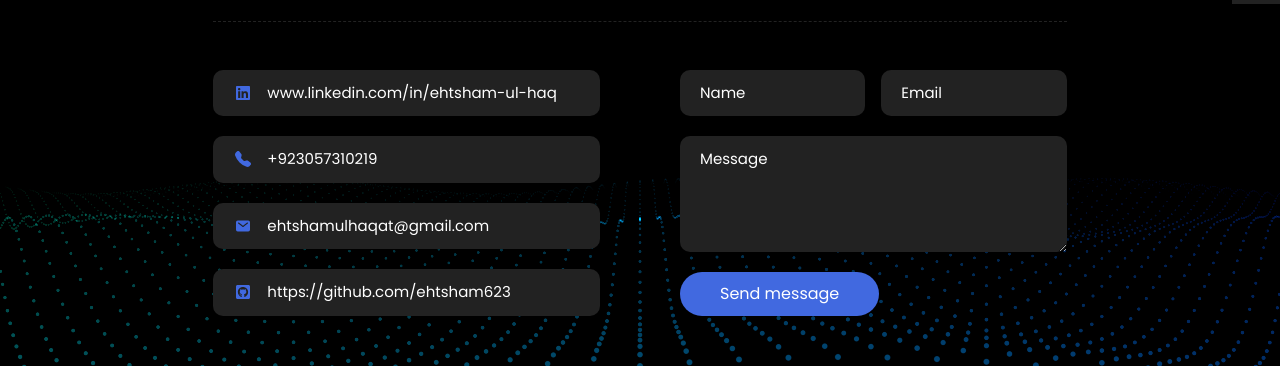
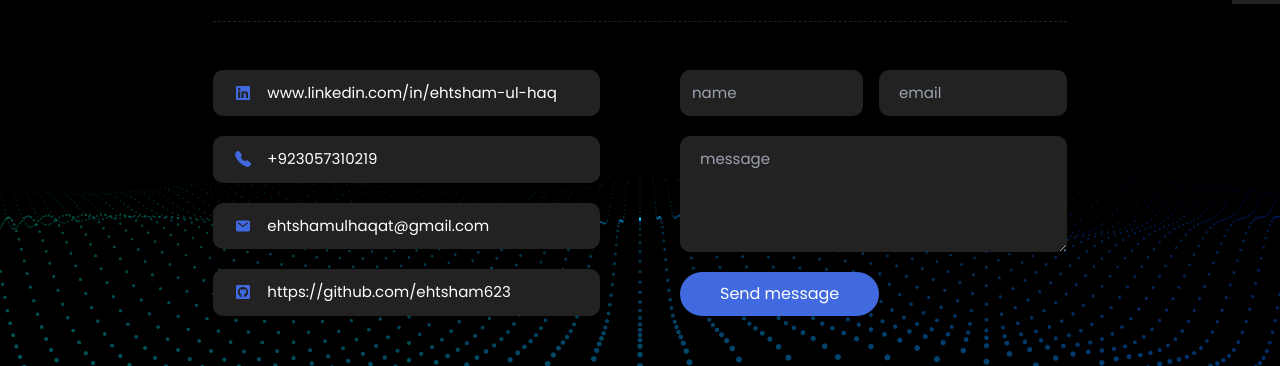
Before and after one commit to ehtsham623/portfolio, a Next.js app: page /contact in a window 1280 px wide. Shown: the part 284-650 px from the top of the page. Built offline with nearby package versions, Linux system fonts and the light colour scheme.

Commit message:
added email send funcationality

```diff
--- a/package.json
+++ b/package.json
@@ -9,6 +9,8 @@
     "@headlessui/react": "^1.7.13",
     "@heroicons/react": "^2.0.16",
     "@reduxjs/toolkit": "^1.9.3",
+    "@sendgrid/mail": "^7.7.0",
+    "axios": "^1.4.0",
     "framer-motion": "^10.12.16",
     "heroicons": "^2.0.16",
     "next": "^13.2.4",
--- /dev/null
+++ b/pages/api/sendEmail.ts
@@ -0,0 +1,45 @@
+import type { NextApiRequest, NextApiResponse } from "next";
+import sgMail from "@sendgrid/mail";
+
+sgMail.setApiKey(process.env.SENDGRID_API_KEY!);
+
+export default async (req: NextApiRequest, res: NextApiResponse) => {
+  if (req.method === "POST") {
+    const {
+      name,
+      email,
+      message,
+    }: { name: string; email: string; message: string } = req.body;
+    const msgToClient = {
+      to: "ehtshamulhaqat@gmail.com",
+      from: "ehtshamulhaqat@gmail.com",
+      subject: "ehthsam.live",
+      text: "Contact received",
+      html: `<strong>Contact received</strong>
+      <div>----------------</div>
+      <strong>${name}</strong>
+      <div>${email}</div>
+      <div>${message}</div>`,
+    };
+    const msgToUser = {
+      to: { email },
+      from: "ehtshamulhaqat@gmail.com",
+      subject: "ehthsam.live",
+      text: "Contact created",
+      html: `Hi! <strong> ${name}</strong>
+      <div>I have received your message "${message}"</div>
+      <br></br>
+      <br></br>
+      <div>Thanks for connecting, I'll be in touch with you soon.</div>`,
+    };
+    try {
+      await sgMail.send(msgToClient);
+      await sgMail.send(msgToUser);
+      res
+        .status(200)
+        .send({ response: "Email sent successfully", success: true });
+    } catch (error) {
+      res.status(500).send({ response: "Error sending email", success: false });
+    }
+  }
+};
--- a/pages/contact/index.tsx
+++ b/pages/contact/index.tsx
@@ -2,8 +2,40 @@ import { BsFillTelephoneFill } from "react-icons/bs";
 import { IoMail } from "react-icons/io5";
 import { FaGithubSquare, FaLinkedin } from "react-icons/fa";
 import Link from "next/link";
+import { useState } from "react";
+import axios from "axios";
+
+type ContactFormInputs = {
+  name: String;
+  email: string;
+  message: string;
+};
 
 function Contact() {
+  const [contact, setContact] = useState<ContactFormInputs>({
+    name: "",
+    email: "",
+    message: "",
+  });
+  const handleSubmitForm = async (event: any) => {
+    event.preventDefault();
+    return axios
+      .post("/api/sendEmail", contact, {
+        headers: {
+          "Content-Type": "application/json",
+        },
+      })
+      .then((response) => {
+        setContact({
+          name: "",
+          email: "",
+          message: "",
+        });
+      });
+  };
+  const handleOnChange = (e: any) => {
+    setContact((prev: any) => ({ ...prev, [e.target.name]: e.target.value }));
+  };
   return (
     <div className="flex h-full w-full justify-center items-center">
       <div className="flex flex-col w-full md:w-8/12 h-auto mx-5 mt-24 md:mt-0 justify-start sm:justify-center items-start">
@@ -54,22 +86,52 @@ function Contact() {
               </span>
             </div>
           </div>
-          <div className="flex flex-col w-full space-y-5">
-            <div className="flex flex-col w-full md:flex-row space-y-4 md:space-y-0 md:space-x-4">
-              <div className="w-full p-3 pl-5 bg-background rounded-[10px] font-normal text-[15px] text-white">
-                Name
+          <form onSubmit={handleSubmitForm} className="flex w-full">
+            <div className="flex flex-col w-full space-y-5">
+              <div className="flex flex-col w-full md:flex-row space-y-4 md:space-y-0 md:space-x-4">
+                <input
+                  type="text"
+                  id="name"
+                  name="name"
+                  required
+                  autoComplete="on"
+                  value={contact.name.toString()}
+                  onChange={handleOnChange}
+                  className="w-full p-3 pl-5x rounded-[10px] bg-background font-normal text-[15px] text-white"
+                  placeholder="name"
+                />
+                <input
+                  type="email"
+                  id="email"
+                  name="email"
+                  required
+                  autoComplete="on"
+                  value={contact.email.toString()}
+                  onChange={handleOnChange}
+                  className="w-full p-3 pl-5 bg-background rounded-[10px] font-normal text-[15px] text-white"
+                  placeholder="email"
+                />
               </div>
-              <div className="w-full p-3 pl-5 bg-background rounded-[10px] font-normal text-[15px] text-white">
-                Email
-              </div>
+
+              <textarea
+                id="message"
+                name="message"
+                required
+                autoComplete="on"
+                value={contact.message.toString()}
+                onChange={handleOnChange}
+                className="p-3 pl-5 h-full bg-background rounded-[10px] font-normal text-[15px] text-white"
+                placeholder="message"
+              />
+
+              <button
+                type="submit"
+                className="w-fit h-auto rounded-full bg-primary  py-2.5 px-10 font-normal text-white hover:bg-white hover:text-primary hover:cursor-pointer"
+              >
+                <span className="truncate">Send message</span>
+              </button>
             </div>
-            <textarea className="p-3 pl-5 h-full bg-background rounded-[10px] font-normal text-[15px] text-white">
-              Message
-            </textarea>
-            <div className="w-fit rounded-full bg-primary  py-2.5 px-10 font-normal text-white hover:bg-white hover:text-primary hover:cursor-pointer">
-              Send message
-            </div>
-          </div>
+          </form>
         </div>
       </div>
     </div>
```
Also changed, not shown: 2 other files (tests, documents, lock files or other folders).
